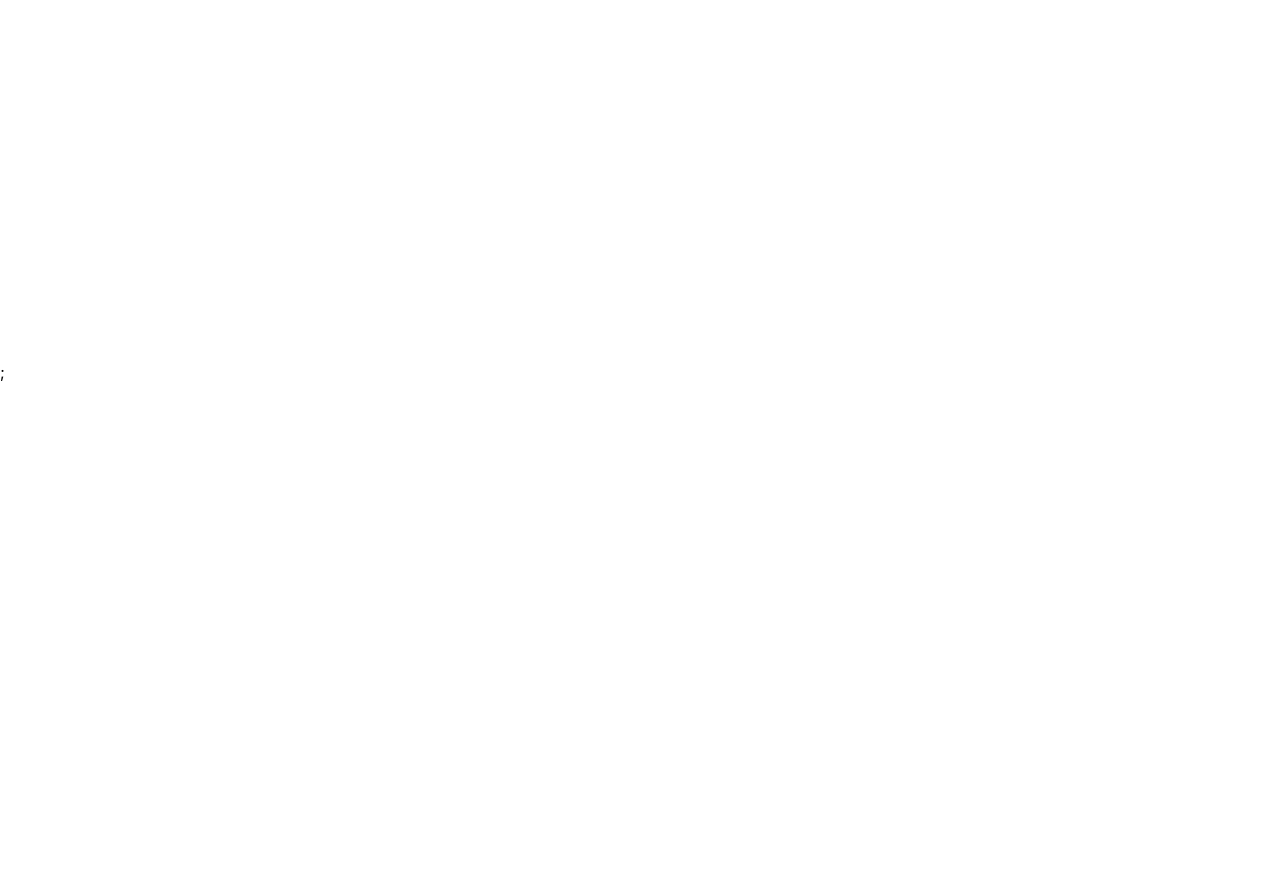
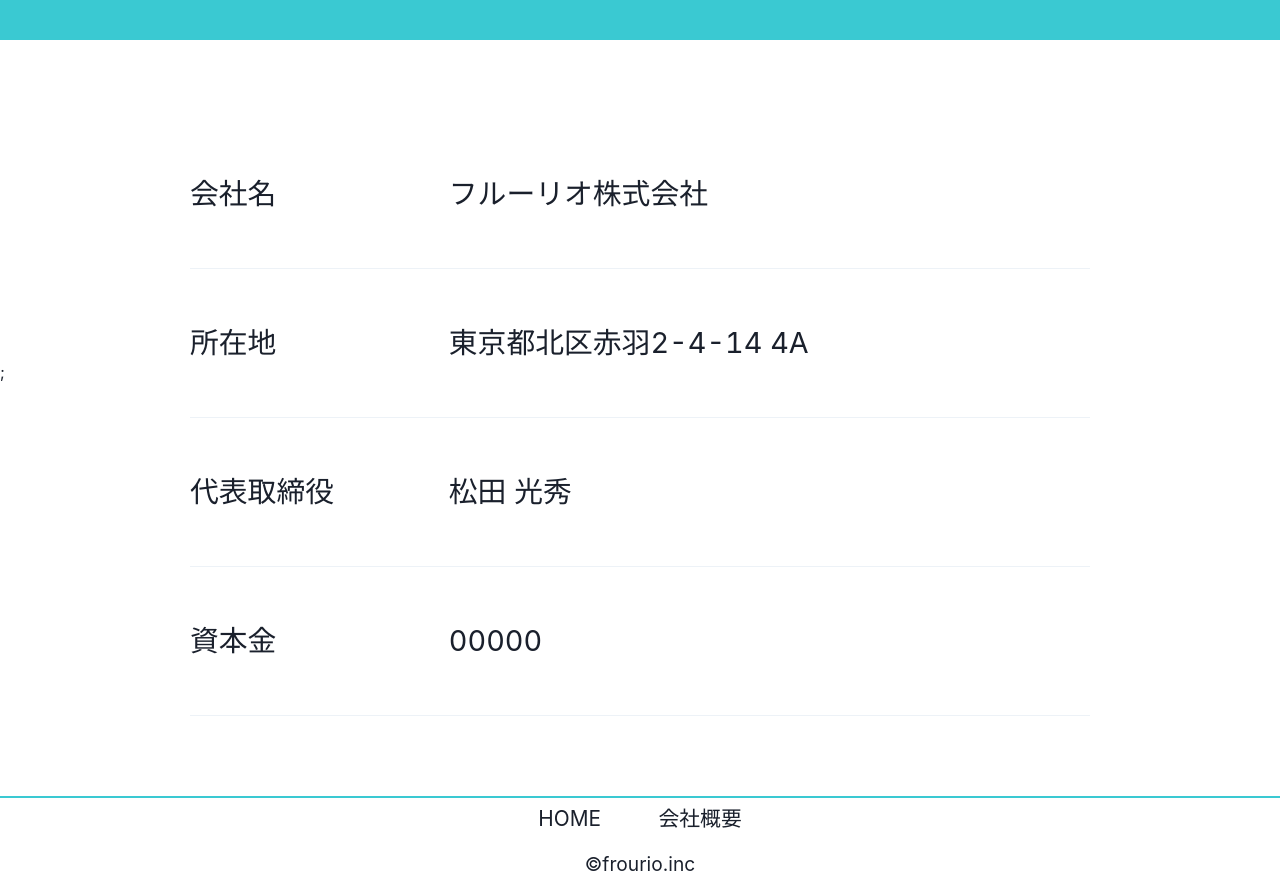
Before and after one commit to frourios/frourio.co.jp, a Next.js app: page /company_info in a window 1280 px wide. Before the commit this address had no page. Shown: the part 440-1324 px from the top of the page. Before the commit the page ends 824 px from the top, so only its background shows below. Built offline with nearby package versions, Linux system fonts and the light colour scheme.

Commit message:
feat: create company page
feat: edit components

```diff
--- a/components/Tweet.tsx
+++ b/components/Tweet.tsx
@@ -9,7 +9,7 @@ const Tweets = () => {
           screenName: "frourio_jp",
         }}
         options={{
-          width: "80%",
+          width: "60%",
           chrome: "noheader",
         }}
       />
--- /dev/null
+++ b/components/footer.tsx
@@ -0,0 +1,48 @@
+import { Link, Stack, Box } from "@chakra-ui/react";
+
+const headerItemStyle = {
+  padding: "0 1.8rem",
+  fontSize: "1.3rem",
+};
+
+const PCLayout = () => {
+  return (
+    <Stack
+      w="100%"
+      direction="column"
+      display="flex"
+      alignItems="center"
+      justifyContent="center"
+    >
+      <Box>
+        <Link href="/" style={headerItemStyle}>
+          HOME
+        </Link>
+        <Link href="/company_info" style={headerItemStyle}>
+          会社概要
+        </Link>
+      </Box>
+      <h3 style={{ fontSize: "1.2rem", marginTop: "1rem" }}>©frourio.inc</h3>
+    </Stack>
+  );
+};
+
+const Footer = () => {
+  return (
+    <Box
+      w="100vw"
+      h="11vh"
+      position="absolute"
+      alignItems="center"
+      bg="#ffffff"
+      display="flex"
+      css={{
+        borderTop: "solid 2px #3AC9D2",
+      }}
+    >
+      <PCLayout />
+    </Box>
+  );
+};
+
+export default Footer;
--- a/components/header.tsx
+++ b/components/header.tsx
@@ -29,9 +29,6 @@ const PCLayout = () => {
       <Link href="/company_info" style={headerItemStyle}>
         会社概要
       </Link>
-      <Link style={headerItemStyle}>HOGE</Link>
-      <Link style={headerItemStyle}>HOGE</Link>
-      <Link style={headerItemStyle}>HOGE</Link>
     </Stack>
   );
 };
@@ -53,15 +50,12 @@ const SPLayout = () => {
           bg="transparent"
           css={{ border: "none" }}
         />
-        <MenuList>
+        <MenuList fontSize="1.5rem">
           <Link href="/company_info">
             <MenuItem as={Link}>会社概要</MenuItem>
           </Link>
           <Link href="/">
-            <MenuItem as={Link}>HOGE</MenuItem>
-          </Link>
-          <Link href="/">
-            <MenuItem as={Link}>HOGE</MenuItem>
+            <MenuItem as={Link}>HOME</MenuItem>
           </Link>
         </MenuList>
       </Menu>
--- a/components/page.tsx
+++ b/components/page.tsx
@@ -1,11 +1,13 @@
 import type { NextPage } from "next";
 import Header from "../components/header";
+import Footer from "../components/footer";
 const Main: NextPage = ({ children }) => {
   return (
     <div style={{ height: "100vh" }}>
       <Header />
       <div style={{ backgroundColor: "#3AC9D2", height: "60vh" }}></div>
       {children}
+      <Footer />
     </div>
   );
 };
--- a/components/slider.tsx
+++ b/components/slider.tsx
@@ -20,10 +20,11 @@ const Slider = (props: propsType) => {
       slidesPerView={3}
       spaceBetween={10}
       autoplay={{ delay: 2000, disableOnInteraction: false }}
+      style={{ maxWidth: "900px", marginTop: "8rem" }}
     >
       {info.map((item, index) => {
         return (
-          <SwiperSlide style={{ border: "solid 2px #F4C41A" }} key={index}>
+          <SwiperSlide style={{ border: "solid 2px #3AC9D2" }} key={index}>
             <a
               href={`https://github.com/${item.url}`}
               style={{
--- /dev/null
+++ b/pages/company_info.tsx
@@ -0,0 +1,28 @@
+import { Table, Tbody, Tr, Td } from "@chakra-ui/react";
+import Layout from "../components/page";
+
+const Item = (props: { sub: string; val: string }) => {
+  return (
+    <Tr>
+      <Td padding="4rem 0">{props.sub}</Td>
+      <Td>{props.val}</Td>
+    </Tr>
+  );
+};
+
+const Main = () => {
+  return (
+    <Layout>
+      <Table maxW="900px" m="5rem auto" fontSize="1.8rem">
+        <Tbody>
+          <Item sub="会社名" val="フルーリオ株式会社" />
+          <Item sub="所在地" val="東京都北区赤羽2-4-14 4A" />
+          <Item sub="代表取締役" val="松田 光秀" />
+          <Item sub="資本金" val="00000" />
+        </Tbody>
+      </Table>
+    </Layout>
+  );
+};
+
+export default Main;
```
Also changed, not shown: components/section.tsx (added, +58 -0 lines).
